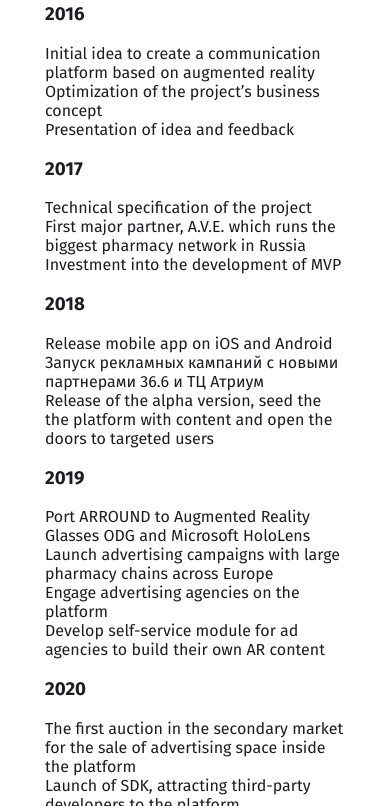
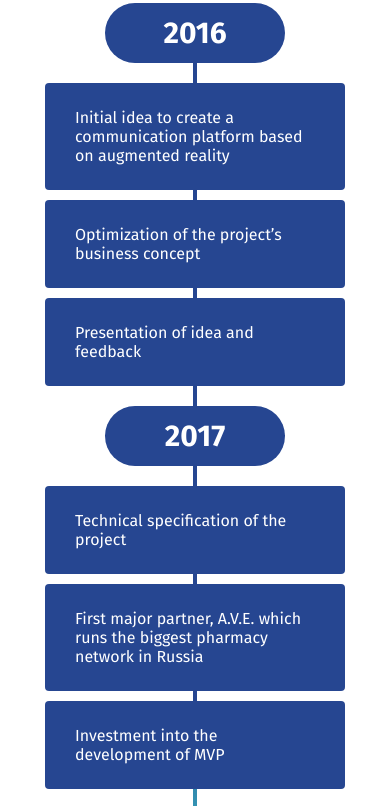
Before and after one commit to grraoo/arround, a website: page index.html in a window 390 px wide. Shown: the part 4646-5452 px from the top of the page. Drawn offline with nearby package versions, Linux system fonts and the light colour scheme; files that its build step writes are made by us from their sources.

Commit message:
Roadmap (mobile)

```diff
--- /dev/null
+++ b/sass/roadmap.scss
@@ -0,0 +1,139 @@
+.roadmap {
+  margin-bottom: 80px;
+}
+
+.roadmap__period {
+  position: relative;
+
+  &--past {
+    .roadmap__item,
+    .roadmap__year {
+      background: #264691;
+      color: #FFF;
+
+      &:before,
+      &:after {
+        background: #264691;
+      }
+    }
+
+    .roadmap__year:first-child {
+      &:before {
+        display: none;
+      }
+    }
+  }
+
+  &--now {
+    .roadmap__item {
+      background: #3ABBC3;
+      color: #FFF;
+
+      &:after {
+        background: #3ABBC3;
+      }
+    }
+
+    .roadmap__year {
+      background-image: linear-gradient(to bottom, #3494b3, #39b3c0);
+      color: #FFF;
+    }
+
+    .roadmap__year:before {
+      background-image: linear-gradient(to bottom, #328aae, #3494b3);
+    }
+
+    .roadmap__year:after {
+      background-image: linear-gradient(to bottom, #39b3c0, #3abbc3);
+    }
+  }
+
+  &--plan {
+    .roadmap__item,
+    .roadmap__year {
+      background: #E7ECF1;
+      color: rgba(#1C1D20, .5);
+
+      &:before,
+      &:after {
+        background: #E7ECF1;
+      }
+    }
+
+    &:after {
+      position: absolute;
+      top: 100%;
+      left: 50%;
+
+      display: block;
+      width: 4px;
+      height: 85px;
+      margin-left: -2px;
+      background-image: linear-gradient(to bottom, #E7ECF1, transparent);
+
+      content: '';
+    }
+  }
+}
+
+.roadmap__year {
+  position: relative;
+  width: 180px;
+  height: 60px;
+  margin-left: auto;
+  margin-right: auto;
+  margin-bottom: 20px;
+  margin-top: 20px;
+
+  border-radius: 60px;
+  font-size: 30px;
+  line-height: 60px;
+  text-align: center;
+
+  &:before,
+  &:after {
+    position: absolute;
+    left: 50%;
+
+    display: block;
+    width: 4px;
+    height: 20px;
+    margin-left: -2px;
+
+    content: '';
+  }
+
+  &:before {
+    top: -20px;
+  }
+
+  &:after {
+    bottom: -20px;
+  }
+}
+
+.roadmap__item {
+  position: relative;
+  margin-bottom: 10px;
+  padding: 25px 30px;
+  border-radius: 4px;
+
+  &:last-child {
+    &::after {
+      display: none;
+    }
+  }
+
+  &:after {
+    position: absolute;
+    bottom: -10px;
+    left: 50%;
+
+    display: block;
+    width: 4px;
+    height: 10px;
+    margin-left: -2px;
+    background: #E7ECF1;
+    content: '';
+  }
+}
--- a/sass/style.scss
+++ b/sass/style.scss
@@ -22,6 +22,7 @@
 
 @import "gray";
 @import "docs";
+@import "roadmap";
 
 @import "fill";
 
```
Also changed, not shown: build/css/style.css, build/css/style.min.css.
